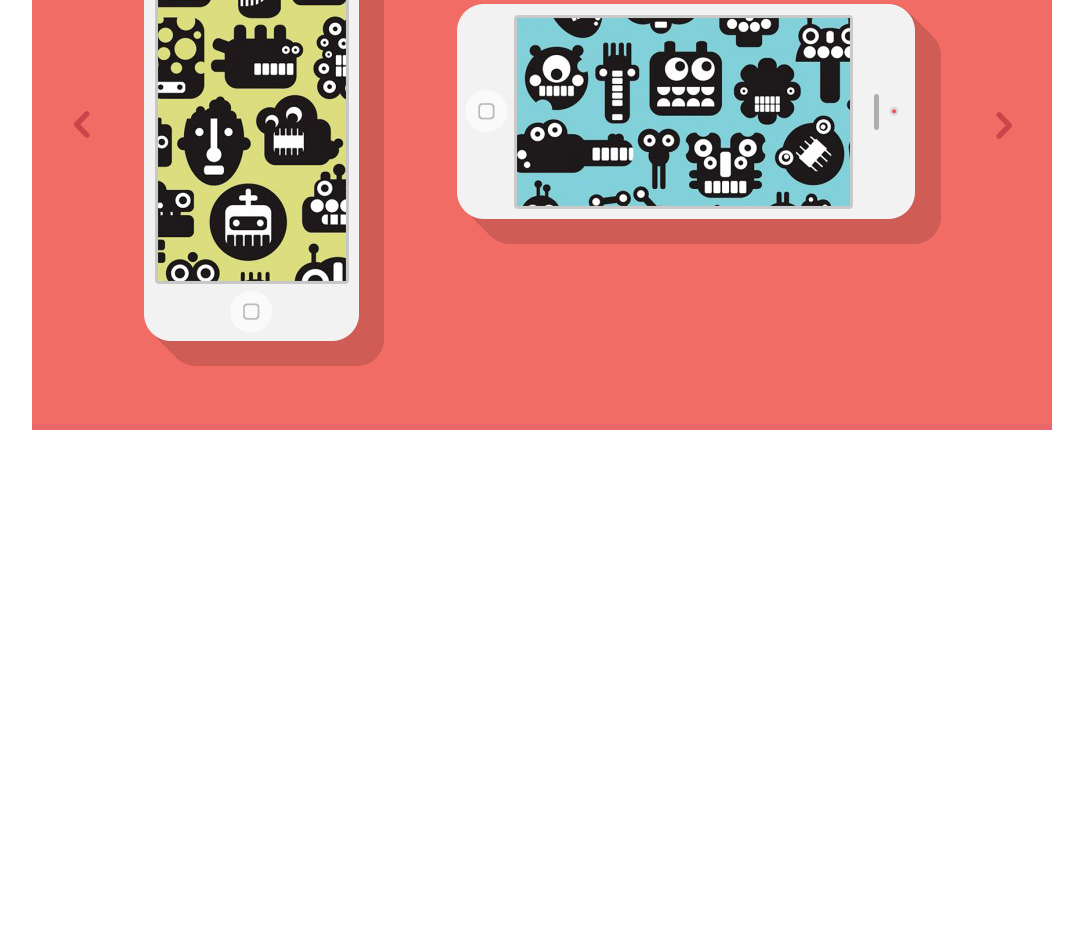
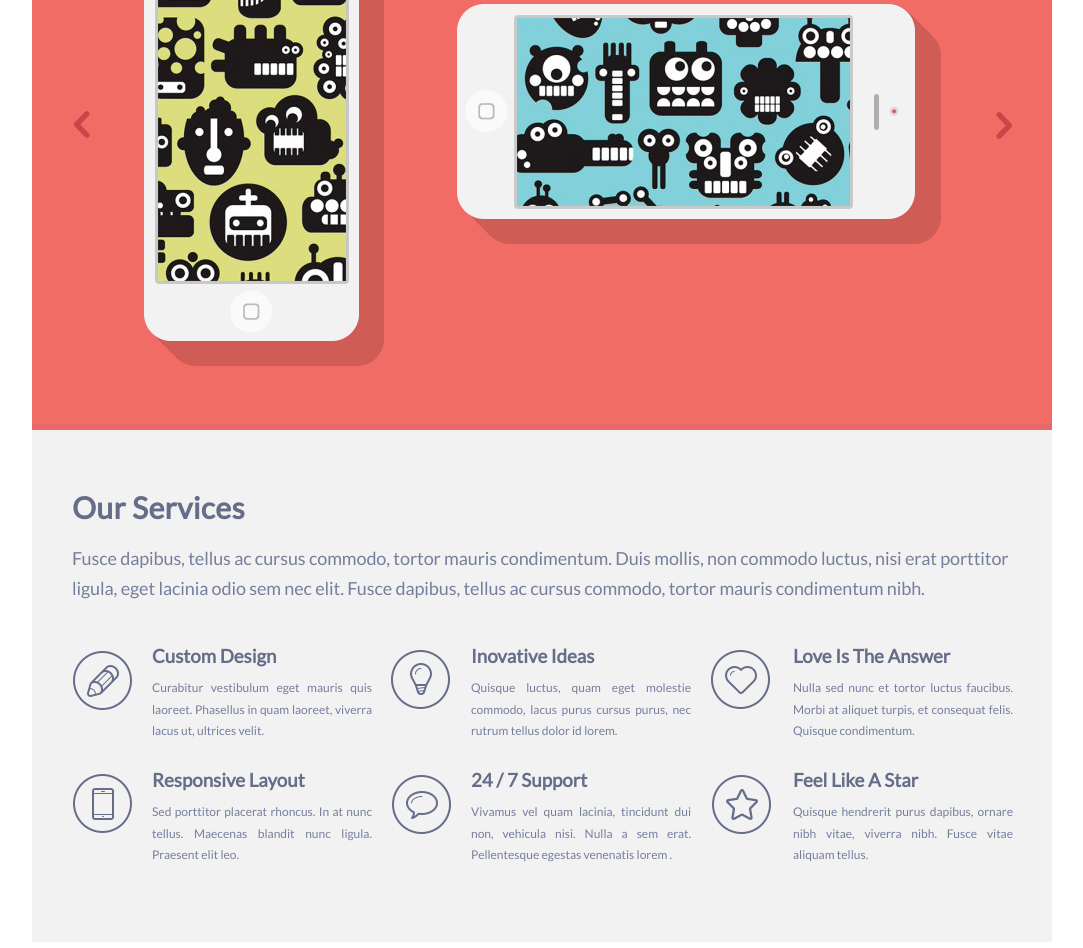
Before and after one commit to AlesiaLebedevich/singolo, a plain HTML site: page singolo1.html in a window 1280 px wide. Shown: the part 273-1221 px from the top of the page, without its empty margins (98-1181 px from the left). Drawn offline with Linux system fonts and the light colour scheme.

Commit message:
feat: add services

```diff
--- a/singolo1.css
+++ b/singolo1.css
@@ -109,3 +109,106 @@
   top: 173px;
   right: 110px;
   }
+
+/*services*/
+
+.services {
+  margin: 0 auto;
+  height: 512px;
+  border-bottom: 6px solid #fff;
+  background-color: #f2f2f2;
+}
+
+h2 {
+  margin: 0;
+  padding-top: 68px;
+  padding-left: 40px;
+  font-size: 30px;
+  font-weight: 900;
+  line-height: 18px;
+  letter-spacing: 0.4px;
+  color: #666d89;
+}
+
+.services_text {
+  height: 57px;
+  margin-top: 27px;
+  margin-left: 40px;
+  margin-right: 12px;
+  font-size: 18px;
+  font-weight: 300;
+  line-height: 30px;
+  letter-spacing: -0.1px;
+  color: #767e9e;
+}
+
+.layout-3-column {
+ display: flex;
+ flex-wrap: wrap;
+ justify-content: space-around;
+}
+
+.item {
+  width: 340px;
+}
+
+h3 {
+  margin-bottom: 11px;
+  margin-top: -3px;
+  font-weight: 900;
+  line-height: 18px;
+  text-align: left;
+  color: #666d89;
+}
+
+h4 {
+  width: 220px;
+  margin-top: 12px;
+  font-size: 12px;
+  font-weight: 400;
+  line-height: 21.5px;
+  text-align: justify;
+  overflow: hidden;
+  color: #767e9e;
+}
+
+.circle {
+  float: left;
+}
+
+.item__text {
+  width: 220px;
+  margin-left: 80px;
+}
+
+.pencil, .heart, .bulb {
+  margin-top: 32px;
+}
+
+.phone, .star, .bubble {
+  margin-top: 17px;
+}
+
+.pencil, .phone {
+  margin-left: 40px;
+}
+
+.bubble, .bulb {
+  margin-left: 19px;
+}
+
+.heart, .star {
+  margin-left: -1px;
+}
+
+.heart.item__text, .star.item__text {
+  margin-left: 81px;
+}
+
+.pencil.item__text, .phone.item__text {
+  margin-left: 120px;
+}
+
+.bubble.item__text, .bulb.item__text {
+  margin-left: 99px;
+}
--- a/singolo1.html
+++ b/singolo1.html
@@ -34,5 +34,56 @@
             <img class="phonehorizontal" src="assets/slider/Slice_2.png" alt="phoneHorizontal">
             <img class="next" src="assets/slider/chevright.png" alt="next">
         </section>
+        <section class="services">
+            <div class = "services_title">
+              <h2>Our Services</h2>
+              <p class="services_text">Fusce dapibus, tellus ac cursus commodo, tortor mauris condimentum. Duis mollis, non commodo luctus,
+                nisi erat porttitor ligula, eget lacinia odio sem nec elit. Fusce dapibus, tellus ac cursus commodo, tortor mauris condimentum nibh.</p>
+              </div>
+              <div class="layout-3-column">
+                <div class="item">
+                  <img class=" circle pencil" src="assets/slider/pen.png" alt="pencil">
+                    <div class="item__text pencil">
+                      <h3>Custom Design</h3>
+                      <h4>Curabitur vestibulum eget mauris quis laoreet. Phasellus in quam laoreet, viverra lacus ut, ultrices velit.</h4>
+                     </div>
+                </div>
+                <div class="item">
+                  <img class="circle bulb" src="assets/slider/bulb.png" alt="bulb">
+                    <div class="item__text bulb">
+                      <h3>Inovative Ideas</h3>
+                      <h4>Quisque luctus, quam eget molestie commodo, lacus purus cursus purus, nec rutrum tellus dolor id lorem.</h4>
+                    </div>
+                </div>
+                <div class="item">
+                  <img class="circle heart" src="assets/slider/heart.png" alt="heart">
+                    <div class="item__text heart">
+                      <h3>Love Is The Answer</h3>
+                      <h4>Nulla sed nunc et tortor luctus faucibus. Morbi at aliquet turpis, et consequat felis. Quisque condimentum.</h4>
+                    </div>
+                </div>
+                <div class="item">
+                  <img class="circle phone" src="assets/slider/phone.png" alt="phone">
+                    <div class="item__text phone">
+                      <h3>Responsive Layout</h3>
+                      <h4>Sed porttitor placerat rhoncus. In at nunc tellus. Maecenas blandit nunc ligula. Praesent elit leo.</h4>
+                    </div>
+                </div>
+                <div class="item">
+                  <img class="circle bubble" src="assets/slider/bubble.png" alt="bubble">
+                    <div class="item__text bubble">
+                      <h3>24 / 7 Support</h3>
+                      <h4>Vivamus vel quam lacinia, tincidunt dui non, vehicula nisi. Nulla a sem erat. Pellentesque egestas venenatis lorem .</h4>
+                    </div>
+                </div>
+                <div class="item">
+                  <img class="circle star" src="assets/slider/star.png" alt="star">
+                    <div class="item__text star">
+                      <h3>Feel Like A Star</h3>
+                      <h4>Quisque hendrerit purus dapibus, ornare nibh vitae, viverra nibh. Fusce vitae aliquam tellus.</h4>
+                  </div>
+                </div>
+          </section>
     </div>
 </body>
+</html>
```
Lines whose indentation alone changed are shown as unchanged.
